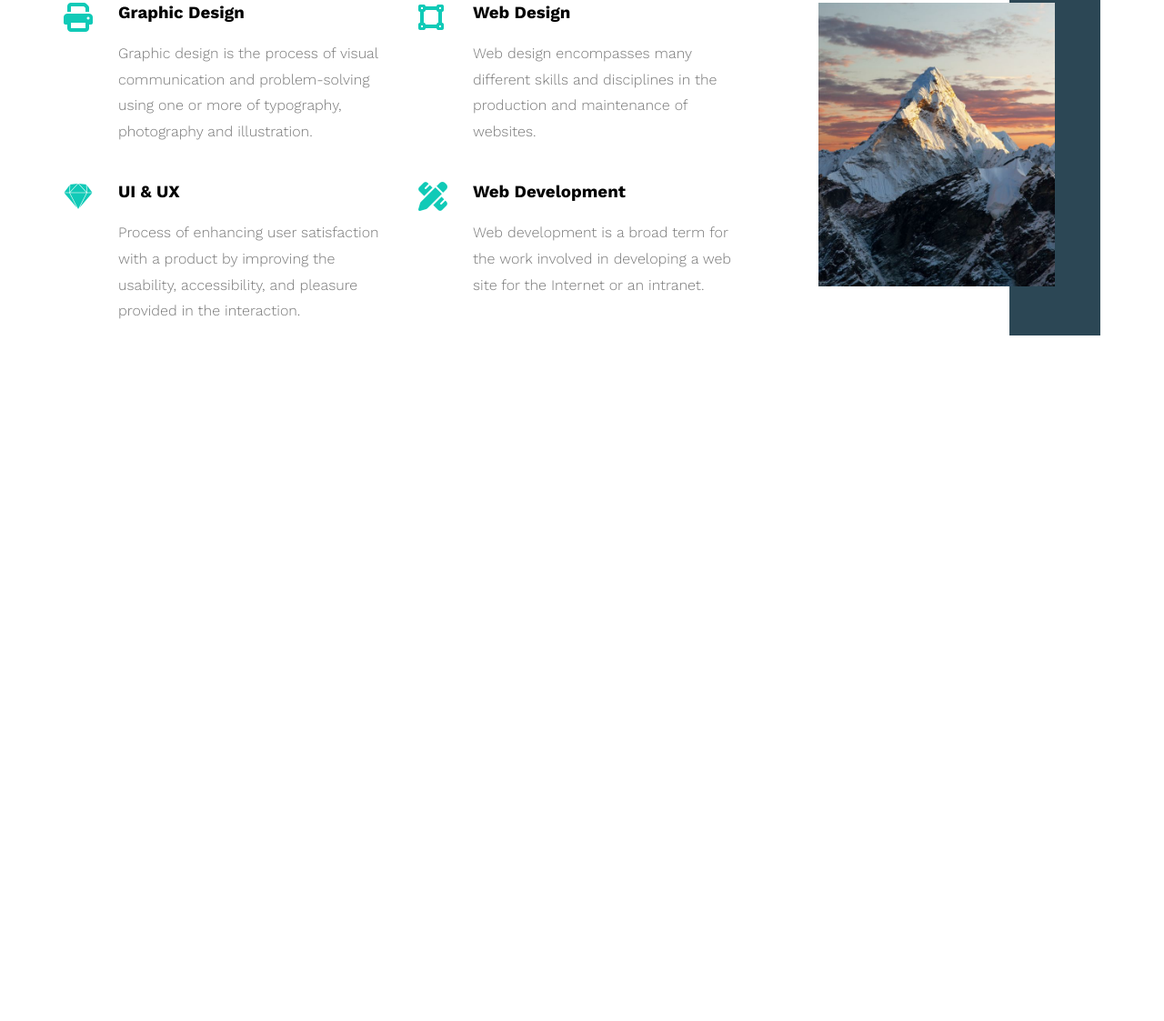
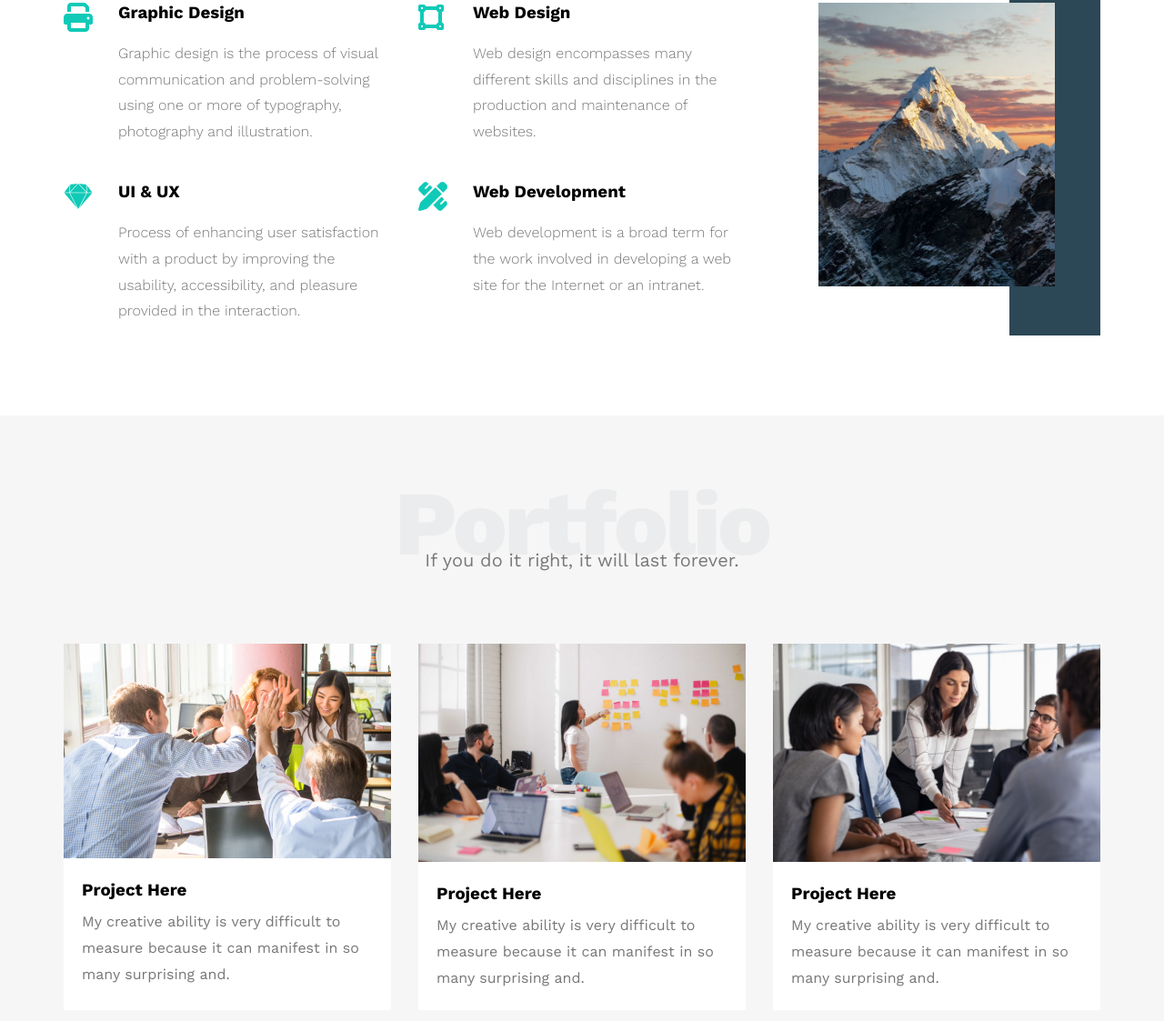
Before and after one commit to ahmeedHassan1/elzero-first-template, a plain HTML site: page index.html in a window 1280 px wide. Shown: the part 1434-2557 px from the top of the page at 91% size. Before the commit the page ends 1891 px from the top, so only its background shows below. Drawn offline with nearby package versions, Linux system fonts and the light colour scheme.

Commit message:
Portfolio

```diff
--- a/css/index.css
+++ b/css/index.css
@@ -2,6 +2,8 @@
 :root {
     --main-color: #10cab7;
     --secondary-color: #2c4755;
+    --section-padding: 60px;
+    --section-background: #f6f6f6;
 }
 /* End variables */
 /* Start Global Rules */
@@ -85,7 +87,7 @@ body {
 }
 .header .links ul {
     list-style: none;
-    background-color: #f6f6f6;
+    background-color: var(--section-background);
     position: absolute;
     right: 0;
     min-width: 200px;
@@ -97,7 +99,7 @@ body {
     content: "";
     border-width: 10px;
     border-style: solid;
-    border-color: transparent transparent #f6f6f6 transparent;
+    border-color: transparent transparent var(--section-background) transparent;
     position: absolute;
     right: 5px;
     top: -20px;
@@ -150,9 +152,9 @@ body {
 
 /* Start features */
 .features {
-    padding-top: 60px;
-    padding-bottom: 60px;
-    background-color: #f6f6f6;
+    padding-top: var(--section-padding);
+    padding-bottom: var(--section-padding);
+    background-color: var(--section-background);
 }
 .features .container {
     display: grid;
@@ -179,8 +181,8 @@ body {
 
 /* Start services */
 .services {
-    padding-top: 60px;
-    padding-bottom: 60px;
+    padding-top: var(--section-padding);
+    padding-bottom: var(--section-padding);
 }
 .services .services-content {
     display: grid;
@@ -237,3 +239,33 @@ body {
     }
 }
 /* End services */
+
+/* Start portfolio */
+.portfolio {
+    padding-top: var(--section-padding);
+    padding-bottom: var(--section-padding);
+    background-color: var(--section-background);
+}
+.portfolio .portfolio-content {
+    display: grid;
+    grid-template-columns: repeat(auto-fill, minmax(300px, 1fr));
+    gap: 30px;
+    margin-top: 80px;
+}
+.portfolio .portfolio-content .card {
+    background-color: white;
+}
+.portfolio .portfolio-content .card img {
+    max-width: 100%;
+}
+.portfolio .portfolio-content .card .info {
+    padding: 20px;
+}
+.portfolio .portfolio-content .card .info h3 {
+    margin-bottom: 10px;
+}
+.portfolio .portfolio-content .card .info p {
+    color: #777;
+    line-height: 1.8;
+}
+/* End portfolio */
--- a/index.html
+++ b/index.html
@@ -115,6 +115,38 @@
         </div>
     </div>
     <!-- End services -->
+
+    <!-- Start portfolio -->
+    <div class="portfolio">
+        <div class="container">
+            <h2 class="special-heading">Portfolio</h2>
+            <p>If you do it right, it will last forever.</p>
+            <div class="portfolio-content">
+                <div class="card">
+                    <img src="images/portfolio-1.jpg" alt="">
+                    <div class="info">
+                        <h3>Project Here</h3>
+                        <p>My creative ability is very difficult to measure because it can manifest in so many surprising and.</p>
+                    </div>
+                </div>
+                <div class="card">
+                    <img src="images/portfolio-2.jpg" alt="">
+                    <div class="info">
+                        <h3>Project Here</h3>
+                        <p>My creative ability is very difficult to measure because it can manifest in so many surprising and.</p>
+                    </div>
+                </div>
+                <div class="card">
+                    <img src="images/portfolio-3.jpg" alt="">
+                    <div class="info">
+                        <h3>Project Here</h3>
+                        <p>My creative ability is very difficult to measure because it can manifest in so many surprising and.</p>
+                    </div>
+                </div>
+            </div>
+        </div>
+    </div>
+    <!-- End portfolio -->
 </body>
 
 </html>
```
Also changed, not shown: images/portfolio-1.jpg (added), images/portfolio-2.jpg (added), images/portfolio-3.jpg (added).
